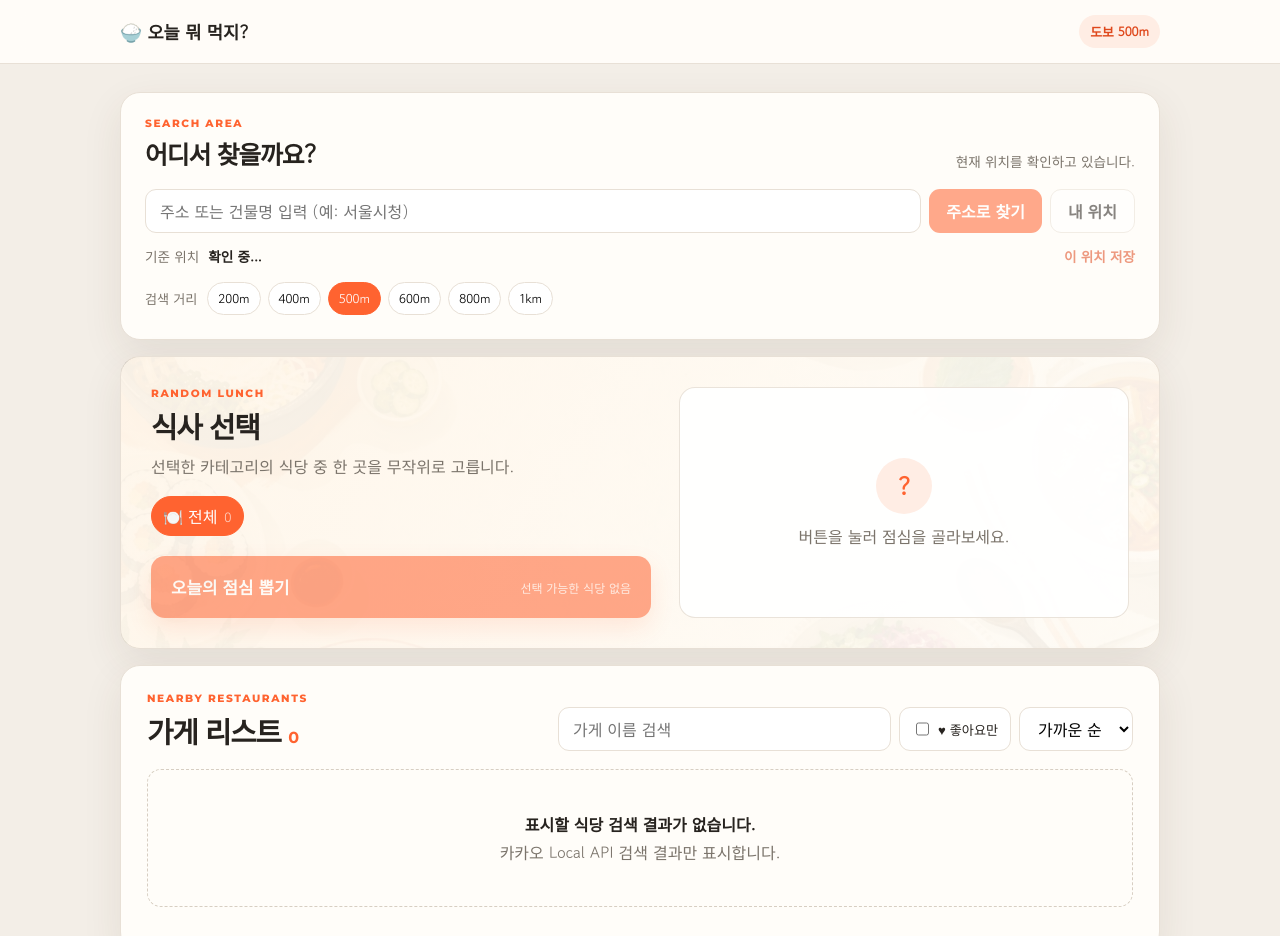
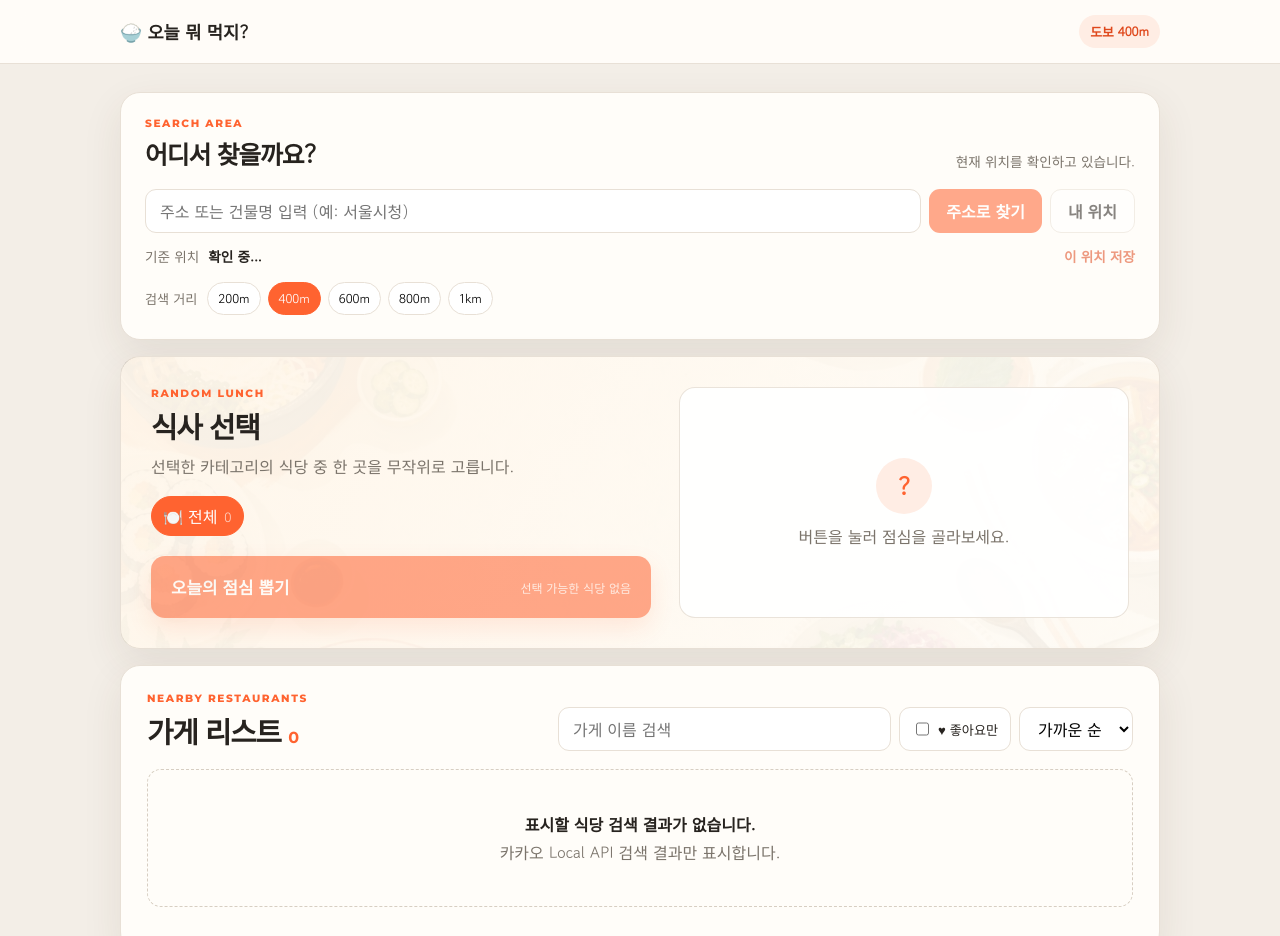
Before and after one commit to yjcha1982-create/Eonju-Food-Finder, a website: page index.html in a window 1280 px wide. Shown: the top 936 px of the page. Drawn offline with Linux system fonts and the light colour scheme.

Commit message:
Match requested walking distance options

```diff
--- a/app.js
+++ b/app.js
@@ -1,4 +1,4 @@
-const DEFAULT_RADIUS = 500;
+const DEFAULT_RADIUS = 400;
 const SAVED_LOCATION_KEY = "lunch-saved-location";
 const PREFERENCES_KEY = "lunch-preferences";
 
--- a/index.html
+++ b/index.html
@@ -21,7 +21,7 @@
   <body>
     <header class="topbar">
       <a class="brand" href="#">🍚 오늘 뭐 먹지?</a>
-      <span id="radiusBadge" class="radius-badge">도보 500m</span>
+      <span id="radiusBadge" class="radius-badge">도보 400m</span>
     </header>
 
     <main class="page">
@@ -59,8 +59,7 @@
         <div id="radiusFilters" class="radius-filters" aria-label="검색 거리">
           <span>검색 거리</span>
           <button type="button" data-radius="200">200m</button>
-          <button type="button" data-radius="400">400m</button>
-          <button class="active" type="button" data-radius="500">500m</button>
+          <button class="active" type="button" data-radius="400">400m</button>
           <button type="button" data-radius="600">600m</button>
           <button type="button" data-radius="800">800m</button>
           <button type="button" data-radius="1000">1km</button>
```
